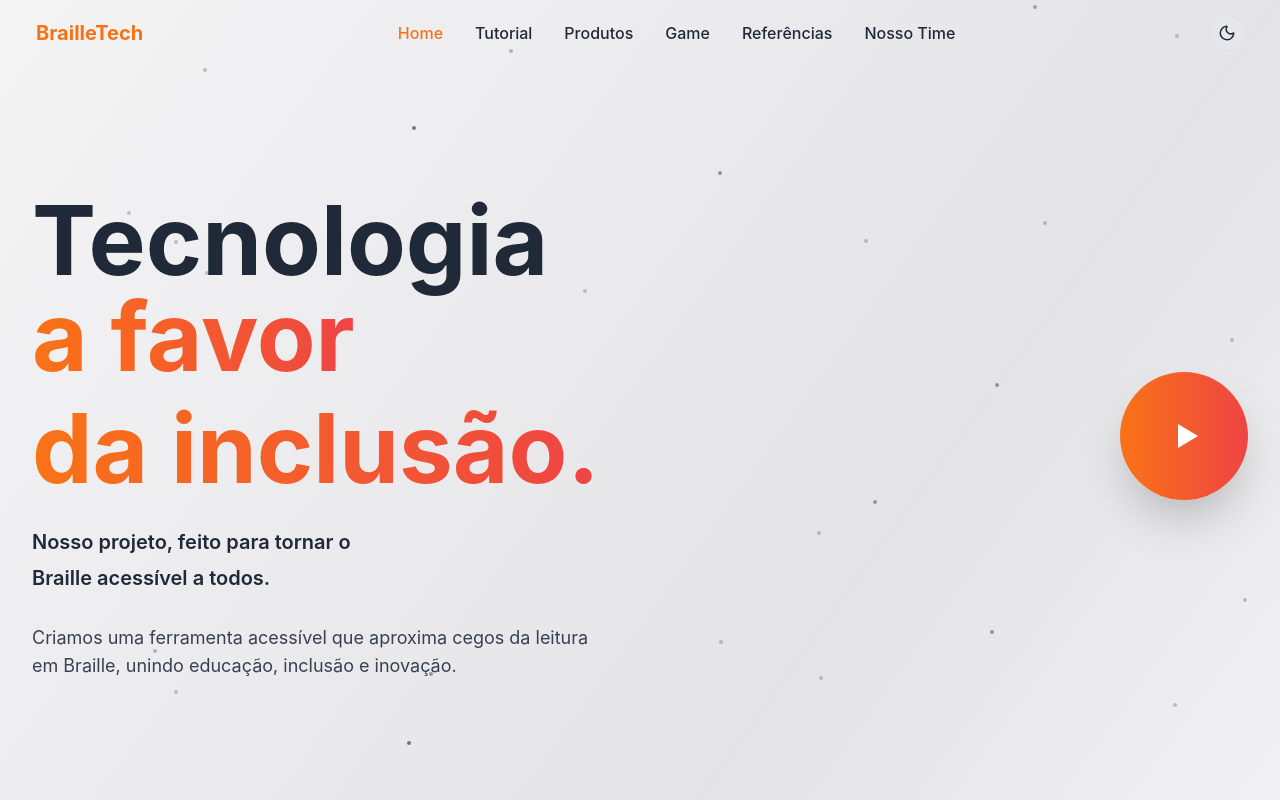
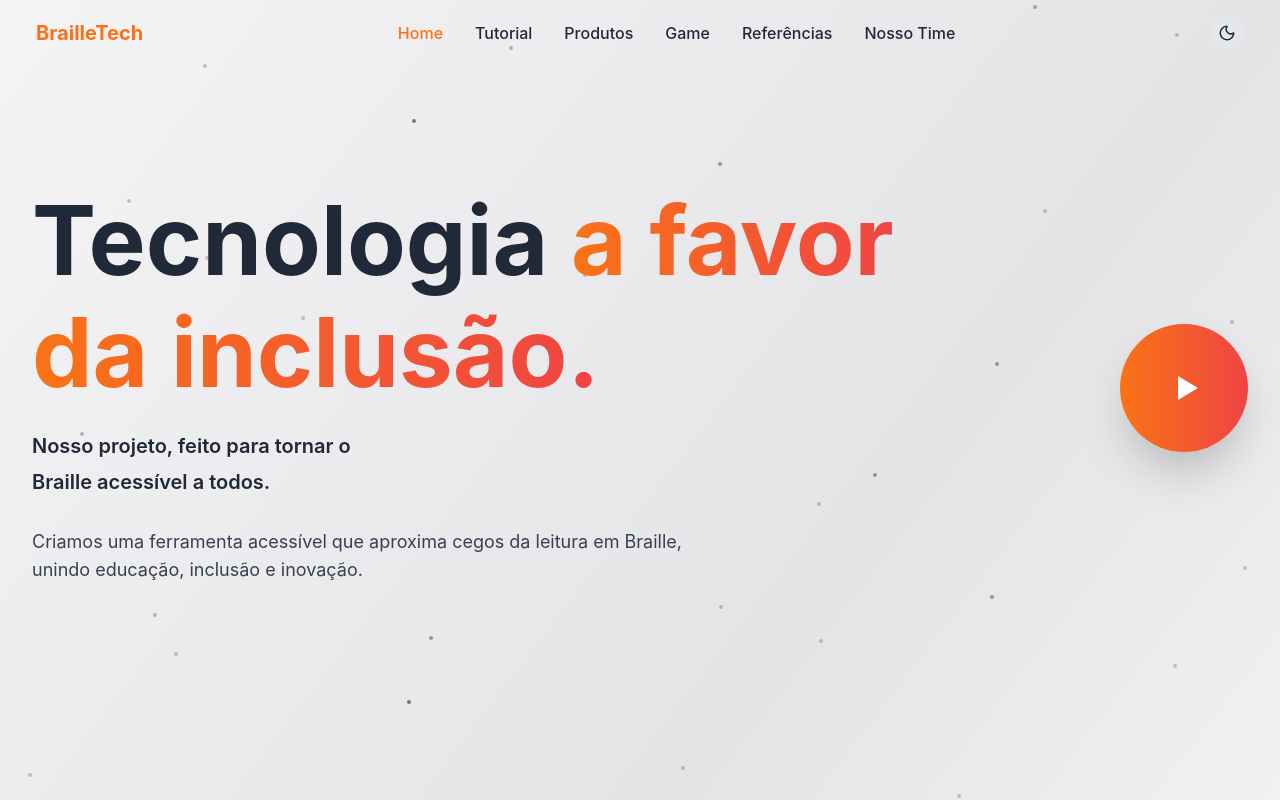
Before and after one commit to MasterMinado/TCC-PROJETO-SITE, a React (Vite) app: page / in a window 1280 px wide. Shown: the top 800 px of the page. Built offline with nearby package versions, Linux system fonts and the light colour scheme.

Commit message:
Mudanças de partes relevantes na nota geral da visualização do professor.

```diff
--- a/src/components/HeroSection.jsx
+++ b/src/components/HeroSection.jsx
@@ -45,7 +45,7 @@ export function HeroSection() {
       </div>
 
       {/* Play button */}
-      <div className="flex-1 flex justify-center lg:justify-end animate-in slide-in-from-right duration-1000 delay-300 w-full lg:w-auto">
+      <div className="flex-10 flex justify-center lg:justify-end animate-in slide-in-from-right duration-1000 delay-300 w-full lg:w-auto">
         <PlayButton />
       </div>
     </section>
--- a/src/components/SobreSection.jsx
+++ b/src/components/SobreSection.jsx
@@ -82,7 +82,7 @@ export function SobreSection() {
             Entre em contato
           </h2>
           <p className={`mb-6 sm:mb-8 text-sm sm:text-base ${isDark ? "text-gray-400" : "text-gray-900"}`}>
-            Estamos aqui para ajudar! Entre em contato conosco através do formulário ou pelos canais abaixo.
+            Estamos aqui para ajudar! Entre em contato conosco pelo canal abaixo.
           </p>
 
           <div className="space-y-4">
--- a/src/components/TutorialFeatures.jsx
+++ b/src/components/TutorialFeatures.jsx
@@ -46,7 +46,7 @@ export function TutorialFeatures() {
           <h2 className="text-3xl sm:text-4xl font-bold mb-4">
             <span className={isDark ? "text-white" : "text-gray-900"}>Modo de uso</span>
             <span className="bg-gradient-to-r from-orange-400 to-orange-500 bg-clip-text text-transparent ml-2">
-              Modulo de voz
+              Módulo de voz
             </span>
           </h2>
           <p className={`text-lg max-w-2xl mx-auto ${isDark ? "text-gray-300" : "text-gray-600"}`}>
```
